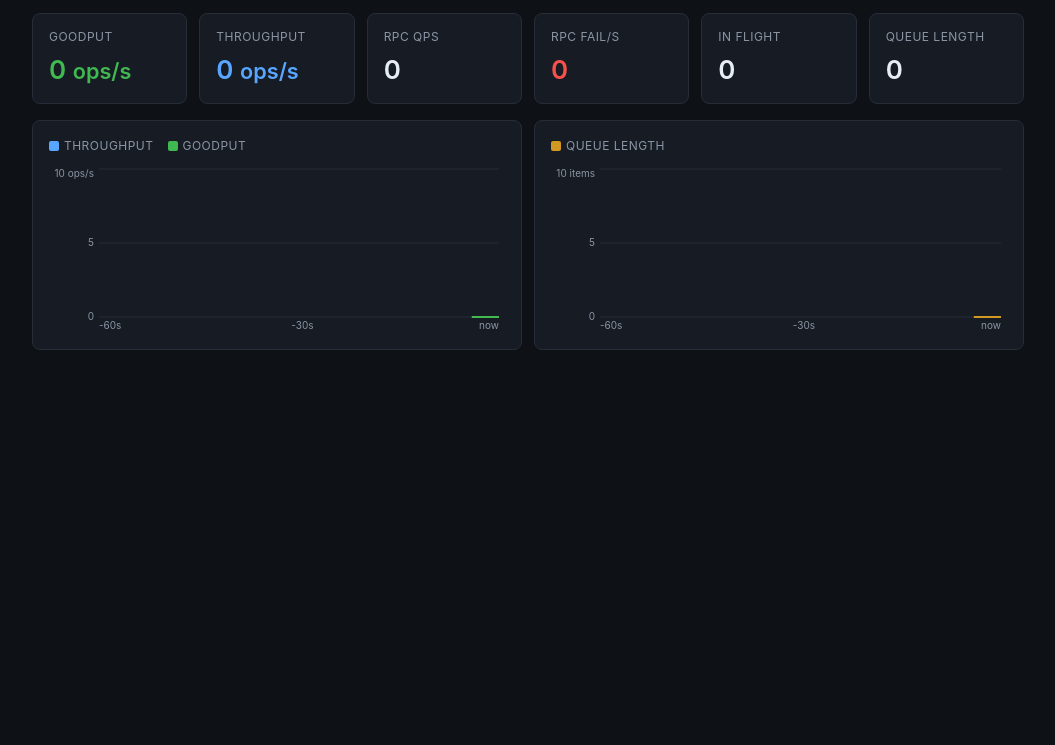
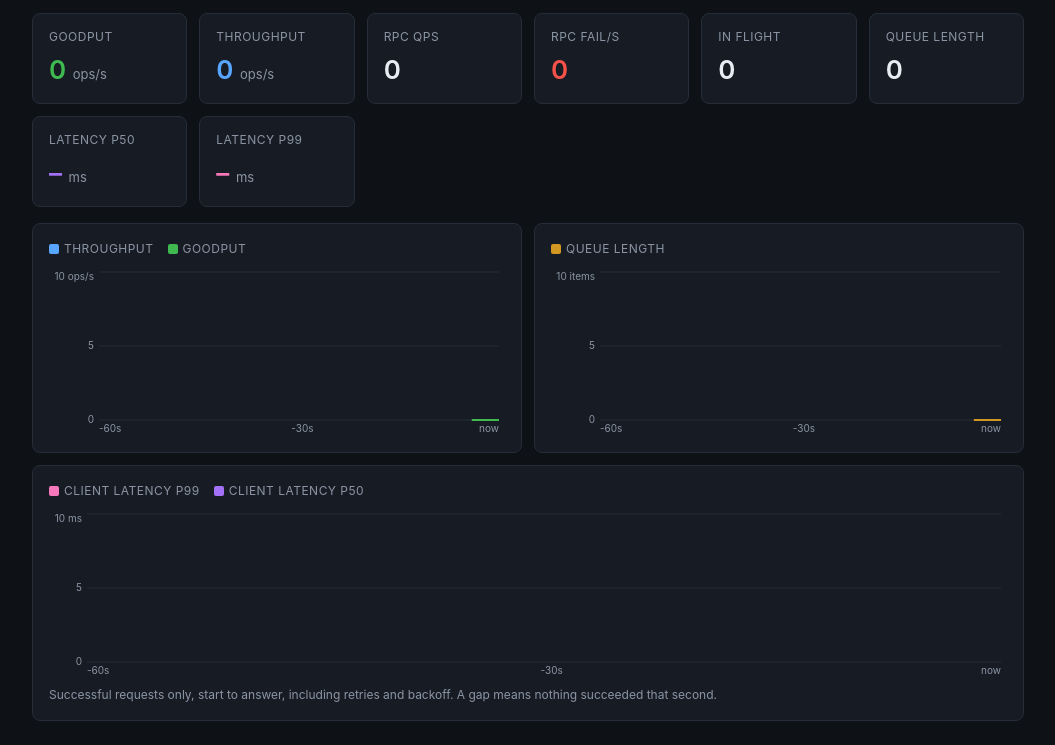
Before and after one commit to kluyg/load-spikes-slowdowns-retries, a plain HTML site: page frontend/static/index.html in a window 1280 px wide. Shown: the part 766-1511 px from the top of the page, without its empty margins (112-1167 px from the left). Before the commit the page ends 1140 px from the top, so only its background shows below. Drawn offline with Linux system fonts and the light colour scheme; no server answers.

Commit message:
UI: show client-observed latency p50/p99 (#3)
Time each logical request in the worker, from start to answer, including
failed attempts and backoff. The dashboard takes nearest-rank p50/p99 over
each one-second window of successes and shows them as two cards and a
chart. Seconds with no successes are drawn as a gap, so drawChart now
splits a series on null samples.


Claude-Session: https://claude.ai/code/session_01QfmjwtvqAJVaun2W5558Hj

Co-authored-by: Claude <noreply@anthropic.com>

```diff
--- a/frontend/static/app.js
+++ b/frontend/static/app.js
@@ -30,6 +30,9 @@ worker.postMessage({ type: "config", room: ROOM }); // hand the room to the clie
 
 // Client-observed goodput (requests that completed before their deadline).
 let completedThisSecond = 0;
+// Client-observed latencies (ms) of the logical requests that completed this
+// second. Percentiles are taken over this one-second window, like goodput.
+let latenciesThisSecond = [];
 let running = false;
 
 let server = {
@@ -44,9 +47,16 @@ let server = {
 const goodputHistory = [];
 const tputHistory = [];
 const queueHistory = [];
+// null marks a second with no completions: there is no latency to report, and
+// drawing 0 there would make a collapse look fast.
+const p50History = [];
+const p99History = [];
 
 worker.onmessage = (e) => {
-  if (e.data.type === "completed") completedThisSecond++;
+  if (e.data.type === "completed") {
+    completedThisSecond++;
+    if (e.data.latencyMs != null) latenciesThisSecond.push(e.data.latencyMs);
+  }
 };
 
 // --- Server metric stream (SSE) --------------------------------------------
@@ -196,27 +206,48 @@ setInterval(() => {
   push(goodputHistory, completedThisSecond);
   push(tputHistory, Math.round(server.throughput_ps));
   push(queueHistory, server.queue_len);
-  render(completedThisSecond);
+  const sorted = latenciesThisSecond.sort((a, b) => a - b);
+  const p50 = percentile(sorted, 50);
+  const p99 = percentile(sorted, 99);
+  push(p50History, p50);
+  push(p99History, p99);
+  render(completedThisSecond, p50, p99);
   completedThisSecond = 0;
+  latenciesThisSecond = [];
 }, 1000);
+
+// percentile uses the nearest-rank method on an ascending array: the smallest
+// sample with at least p% of the samples at or below it. Returns null when
+// there are no samples. With fewer than 100 samples p99 is simply the max.
+function percentile(sorted, p) {
+  if (sorted.length === 0) return null;
+  const rank = Math.ceil((p / 100) * sorted.length);
+  return Math.round(sorted[Math.max(rank, 1) - 1]);
+}
 
 function push(arr, v) {
   arr.push(v);
   if (arr.length > 60) arr.shift();
 }
 
-function render(goodput) {
+function render(goodput, p50, p99) {
   setText("m-goodput", goodput);
   setText("m-tput", Math.round(server.throughput_ps));
   setText("m-qps", Math.round(server.start_work_qps + server.get_op_qps));
   setText("m-fail", Math.round(server.rpc_failure_ps));
   setText("m-inflight", server.in_flight);
   setText("m-queue", server.queue_len);
+  setText("m-p50", p50 == null ? "\u2013" : p50);
+  setText("m-p99", p99 == null ? "\u2013" : p99);
   drawChart(mainCanvas, [
     { data: tputHistory, color: "#58a6ff" },
     { data: goodputHistory, color: "#3fb950" },
   ], "ops/s");
   drawChart(queueCanvas, [{ data: queueHistory, color: "#d29922" }], "items");
+  drawChart(latencyCanvas, [
+    { data: p99History, color: "#f778ba" },
+    { data: p50History, color: "#a371f7" },
+  ], "ms");
 }
 
 function setText(id, value) {
@@ -227,6 +258,7 @@ function setText(id, value) {
 
 const mainCanvas = el("main-chart");
 const queueCanvas = el("queue-chart");
+const latencyCanvas = el("latency-chart");
 
 // niceCeil rounds up to a 1/2/5 x 10^n value so axis ticks land on round numbers.
 function niceCeil(v) {
@@ -248,7 +280,9 @@ function drawChart(canvas, series, unit) {
   ctx.clearRect(0, 0, w, h);
 
   let rawMax = 10;
-  series.forEach((s) => s.data.forEach((v) => (rawMax = Math.max(rawMax, v))));
+  series.forEach((s) => s.data.forEach((v) => {
+    if (v != null) rawMax = Math.max(rawMax, v);
+  }));
   const max = niceCeil(rawMax);
 
   ctx.font = "10px -apple-system, 'Segoe UI', sans-serif";
@@ -292,23 +326,48 @@ function drawChart(canvas, series, unit) {
   });
 
   series.forEach((s) => {
-    if (s.data.length < 2) return;
     // Newest sample pinned at the right edge; the series grows in from the right.
     const offset = 60 - s.data.length;
+    const xAt = (i) => padL + (offset + i) * stepX;
+    const yAt = (v) => padT + plotH - v * scaleY;
+
+    // A null sample means "no data that second": split the series into runs of
+    // real samples and leave a gap between them rather than drawing through.
+    const runs = [];
+    let run = null;
+    s.data.forEach((v, i) => {
+      if (v == null) {
+        run = null;
+        return;
+      }
+      if (!run) runs.push((run = []));
+      run.push(i);
+    });
+
+    runs.forEach((idx) => {
+      if (idx.length === 1) {
+        // An isolated sample has no neighbour to connect to; show it as a dot.
         ctx.beginPath();
-    s.data.forEach((v, i) => {
-      const x = padL + (offset + i) * stepX;
-      const y = padT + plotH - v * scaleY;
-      i === 0 ? ctx.moveTo(x, y) : ctx.lineTo(x, y);
+        ctx.arc(xAt(idx[0]), yAt(s.data[idx[0]]), 2, 0, 2 * Math.PI);
+        ctx.fillStyle = s.color;
+        ctx.fill();
+        return;
+      }
+      ctx.beginPath();
+      idx.forEach((i, n) => {
+        const x = xAt(i);
+        const y = yAt(s.data[i]);
+        n === 0 ? ctx.moveTo(x, y) : ctx.lineTo(x, y);
       });
       ctx.strokeStyle = s.color;
       ctx.lineWidth = 2;
       ctx.stroke();
-    ctx.lineTo(padL + 59 * stepX, padT + plotH);
-    ctx.lineTo(padL + offset * stepX, padT + plotH);
+      ctx.lineTo(xAt(idx[idx.length - 1]), padT + plotH);
+      ctx.lineTo(xAt(idx[0]), padT + plotH);
       ctx.closePath();
       ctx.fillStyle = s.color + "1f"; // ~12% alpha
       ctx.fill();
+    });
   });
 }
 
--- a/frontend/static/index.html
+++ b/frontend/static/index.html
@@ -16,6 +16,8 @@
       --tput: #58a6ff;
       --warn: #d29922;
       --bad: #f85149;
+      --p50: #a371f7;
+      --p99: #f778ba;
     }
     * { box-sizing: border-box; }
     body {
@@ -80,6 +82,11 @@
     .card.goodput .value { color: var(--good); }
     .card.tput .value { color: var(--tput); }
     .card.fail .value { color: var(--bad); }
+    .card.p50 .value { color: var(--p50); }
+    .card.p99 .value { color: var(--p99); }
+    .card .value small { font-size: 13px; font-weight: 400; color: var(--muted); }
+    .chart.wide { grid-column: 1 / -1; }
+    .chart .note { color: var(--muted); font-size: 12px; margin-top: 8px; }
     .charts { display: grid; grid-template-columns: 1fr 1fr; gap: 12px; }
     @media (max-width: 720px) { .charts { grid-template-columns: 1fr; } }
     .chart { background: var(--panel); border: 1px solid var(--border); border-radius: 8px; padding: 16px; }
@@ -193,6 +200,14 @@
         <div class="label">Queue length</div>
         <div class="value" id="m-queue">0</div>
       </div>
+      <div class="card p50">
+        <div class="label">Latency p50</div>
+        <div class="value"><span id="m-p50">&ndash;</span> <small>ms</small></div>
+      </div>
+      <div class="card p99">
+        <div class="label">Latency p99</div>
+        <div class="value"><span id="m-p99">&ndash;</span> <small>ms</small></div>
+      </div>
     </div>
 
     <div class="charts">
@@ -207,6 +222,14 @@
         <div class="label"><span class="legend"><span class="swatch" style="background:var(--warn)"></span>Queue length</span></div>
         <canvas id="queue-chart"></canvas>
       </div>
+      <div class="chart wide">
+        <div class="label">
+          <span class="legend"><span class="swatch" style="background:var(--p99)"></span>Client latency p99</span>
+          <span class="legend"><span class="swatch" style="background:var(--p50)"></span>Client latency p50</span>
+        </div>
+        <canvas id="latency-chart"></canvas>
+        <div class="note">Successful requests only, start to answer, including retries and backoff. A gap means nothing succeeded that second.</div>
+      </div>
     </div>
   </main>
   <script src="/app.js"></script>
--- a/frontend/static/worker.js
+++ b/frontend/static/worker.js
@@ -66,13 +66,19 @@ function clearTimers() {
 
 // runLogicalRequest drives one user request through attempts under the retry
 // policy. Each retry is a fresh StartWork — that is the new load retries add.
+//
+// Latency is measured here, where the user would feel it: from the moment the
+// logical request starts to the moment its answer is in hand, so it includes
+// every failed attempt and every backoff sleep along the way. Only successes
+// report a latency — a request that gave up has no answer to time.
 async function runLogicalRequest() {
   self.postMessage({ type: "started" });
+  const startedAt = performance.now();
   let attempt = 0;
   while (true) {
     const result = await oneAttempt();
     if (result === "ok") {
-      self.postMessage({ type: "completed" });
+      self.postMessage({ type: "completed", latencyMs: performance.now() - startedAt });
       return;
     }
     // Honor backpressure: a shed (429) means "stop", not "retry harder". Only
```
Also changed, not shown: 1 other file. Lines whose indentation alone changed are shown as unchanged.
